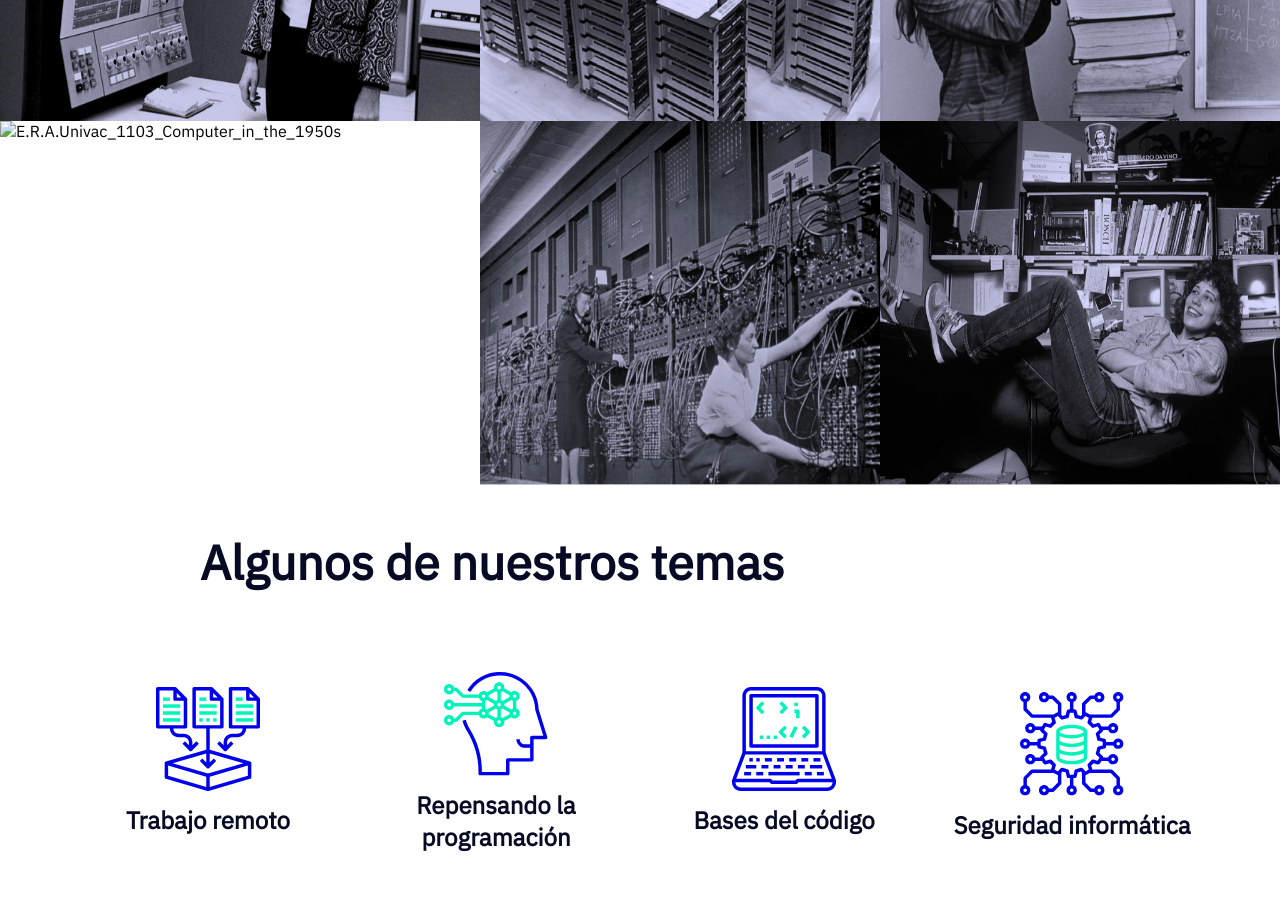
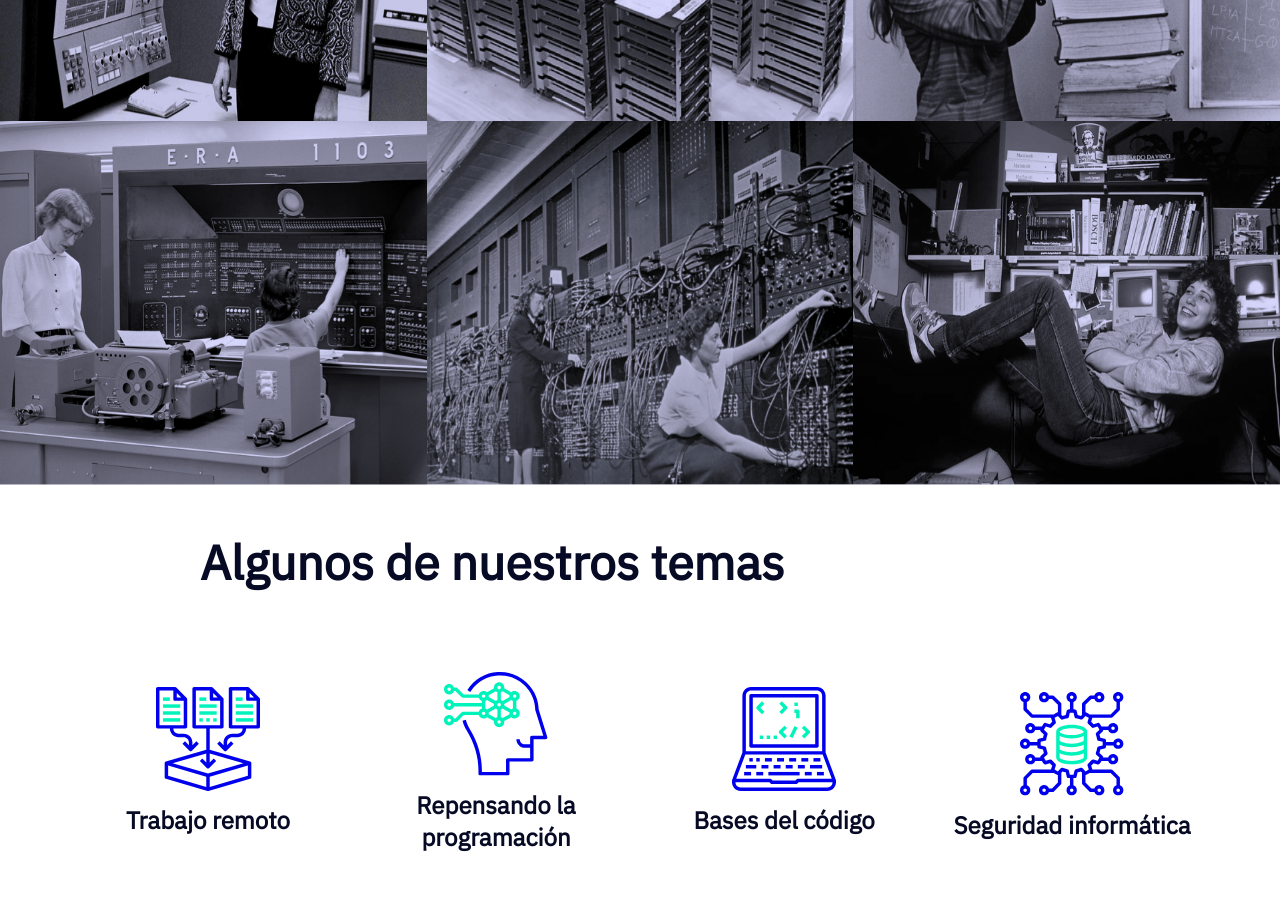
Before and after one commit to FrancoPaganucci/podcast-channel, a plain HTML site: page index.html in a window 1280 px wide. Shown: the part 2360-3267 px from the top of the page. Drawn offline with Linux system fonts and the light colour scheme.

Commit message:
sexto commit: nombre img

```diff
--- a/index.html
+++ b/index.html
@@ -74,7 +74,7 @@
                 <img class="img1" src="images/grace-hopper.png" alt="Grace_Hopper">
                 <img class="img2" src="images/Katie-Bouman.png" alt="Katie_Bouman">
                 <img class="img3" src="images/Margaret_Hamilton.png" alt="Margaret_Hamilton">
-                <img class="img4" src="images/An-E.R.A-Univac-1103-computer-in-the-1950s.png" alt="E.R.A.Univac_1103_Computer_in_the_1950s">
+                <img class="img4" src="images/An-ERA-Univac-1103-computer-in-the-1950s.png" alt="E.R.A.Univac_1103_Computer_in_the_1950s">
                 <img class="img5" src="images/Computer-operators-with-an-Eniac—the-world’s-first-programmable-general-purpose-computer.png" alt="Computer_operators_with_an_Eniac">
                 <img class="img6" src="images/susan-kare.png" alt="Susan_Kare">
             </section>
```
Also changed, not shown: images/An-ERA-Univac-1103-computer-in-the-1950s.png (renamed from images/An-E.R.A.Univac-1103-computer-in-the-1950s.png).
